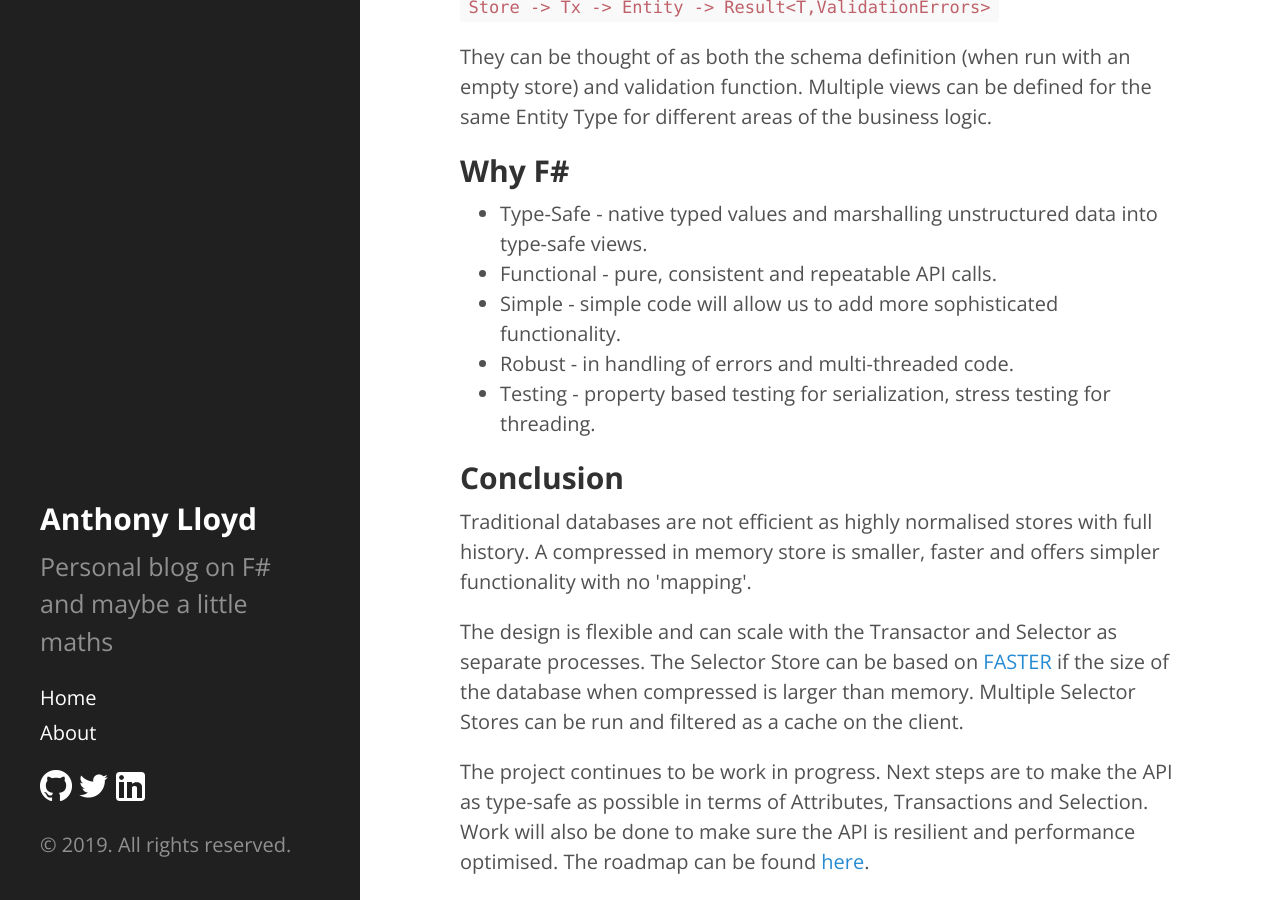
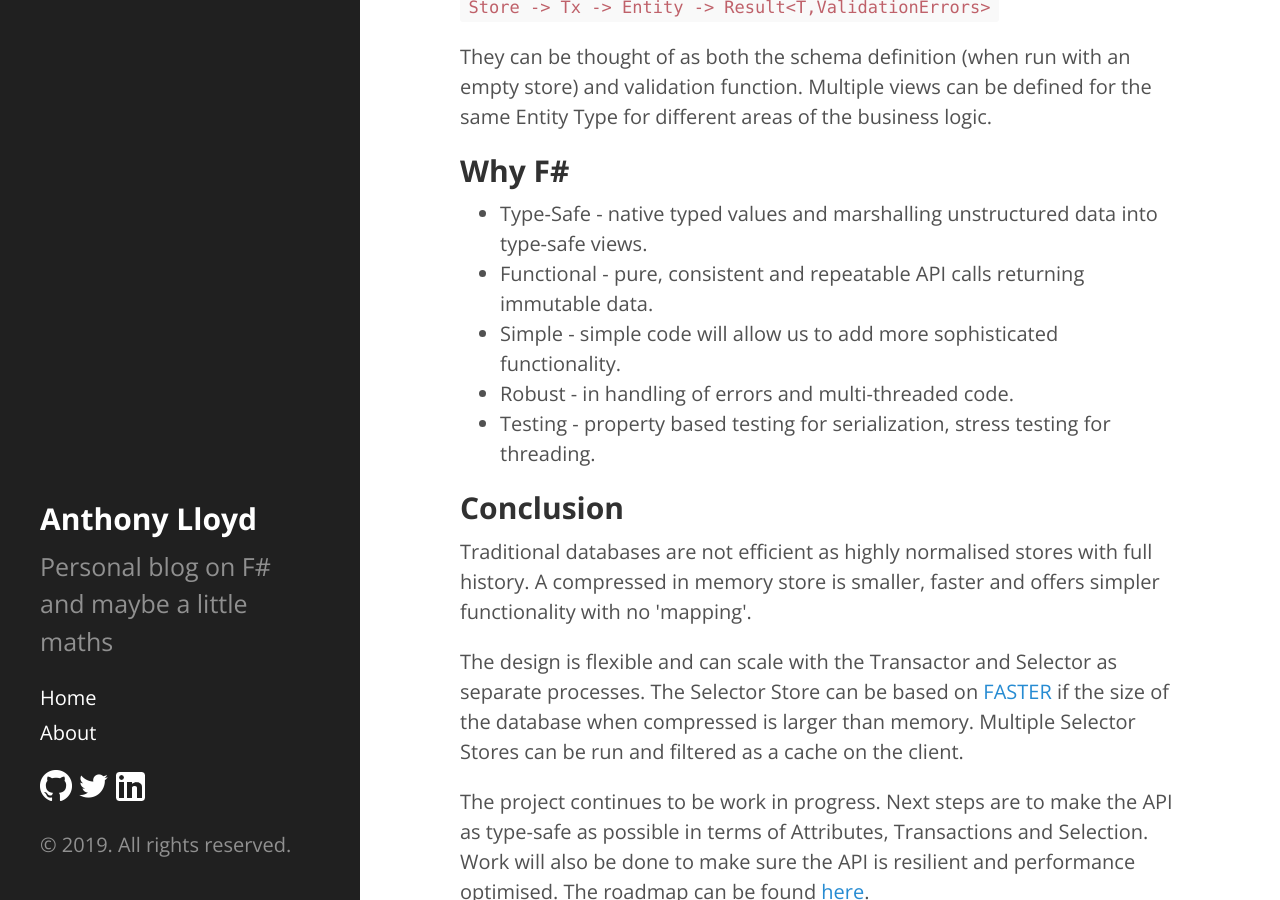
Before and after one commit to AnthonyLloyd/AnthonyLloyd.github.io, a Jekyll site: the page built from _posts/2019-05-17-fsion-00-introduction.html, in a window 1280 px wide and 900 px high, scrolled down 2516 px. Built offline with Jekyll 4.4.1, drawn with Linux system fonts in a browser that asks for light colours; some web fonts are replaced; comment, search, counter and statistics services are not loaded.

Commit message:
immutable

```diff
--- a/_posts/2019-05-17-fsion-00-introduction.html
+++ b/_posts/2019-05-17-fsion-00-introduction.html
@@ -72,7 +72,7 @@
 <h2>Why F#</h2>
 <ul>
 <li>Type-Safe - native typed values and marshalling unstructured data into type-safe views.</li>
-<li>Functional - pure, consistent and repeatable API calls.</li>
+<li>Functional - pure, consistent and repeatable API calls returning immutable data.</li>
 <li>Simple - simple code will allow us to add more sophisticated functionality.</li>
 <li>Robust - in handling of errors and multi-threaded code.</li>
 <li>Testing - property based testing for serialization, stress testing for threading.</li>
```
Also changed, not shown: 1 other file.
